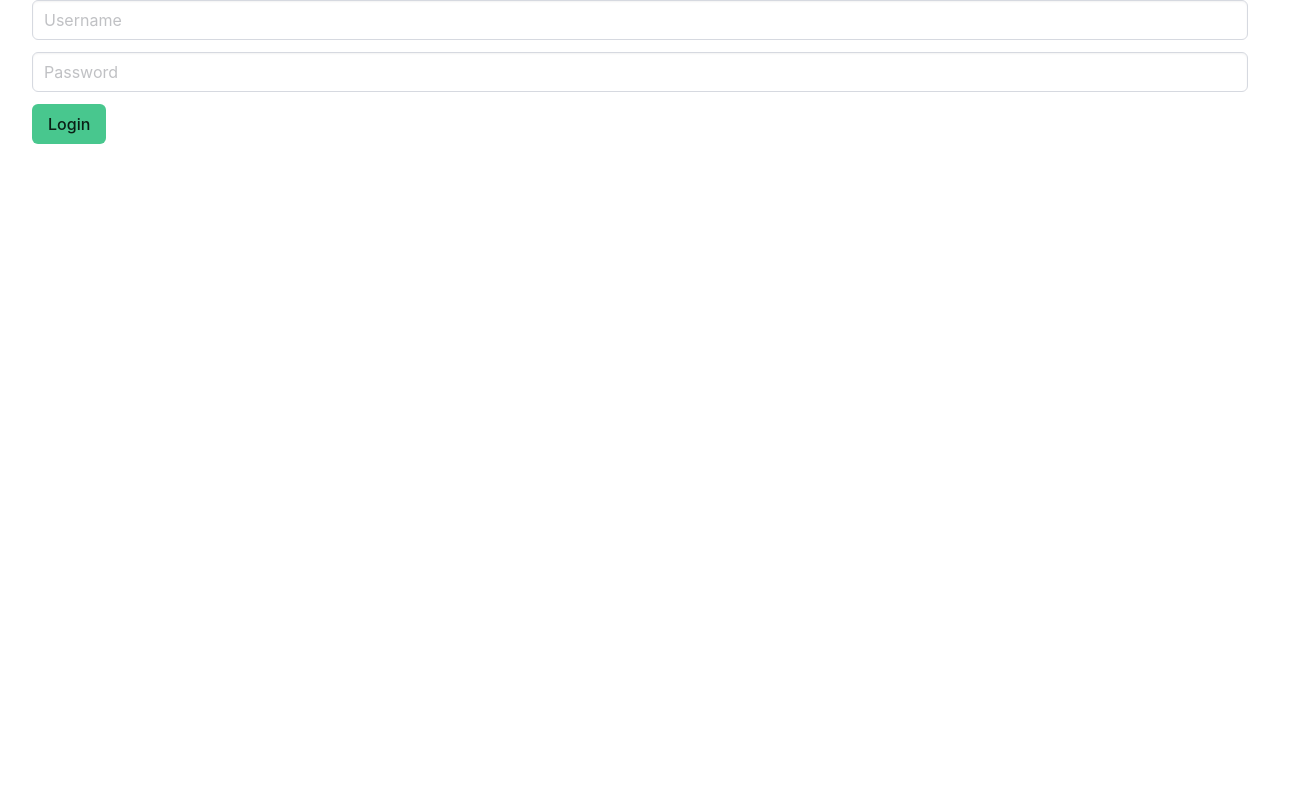
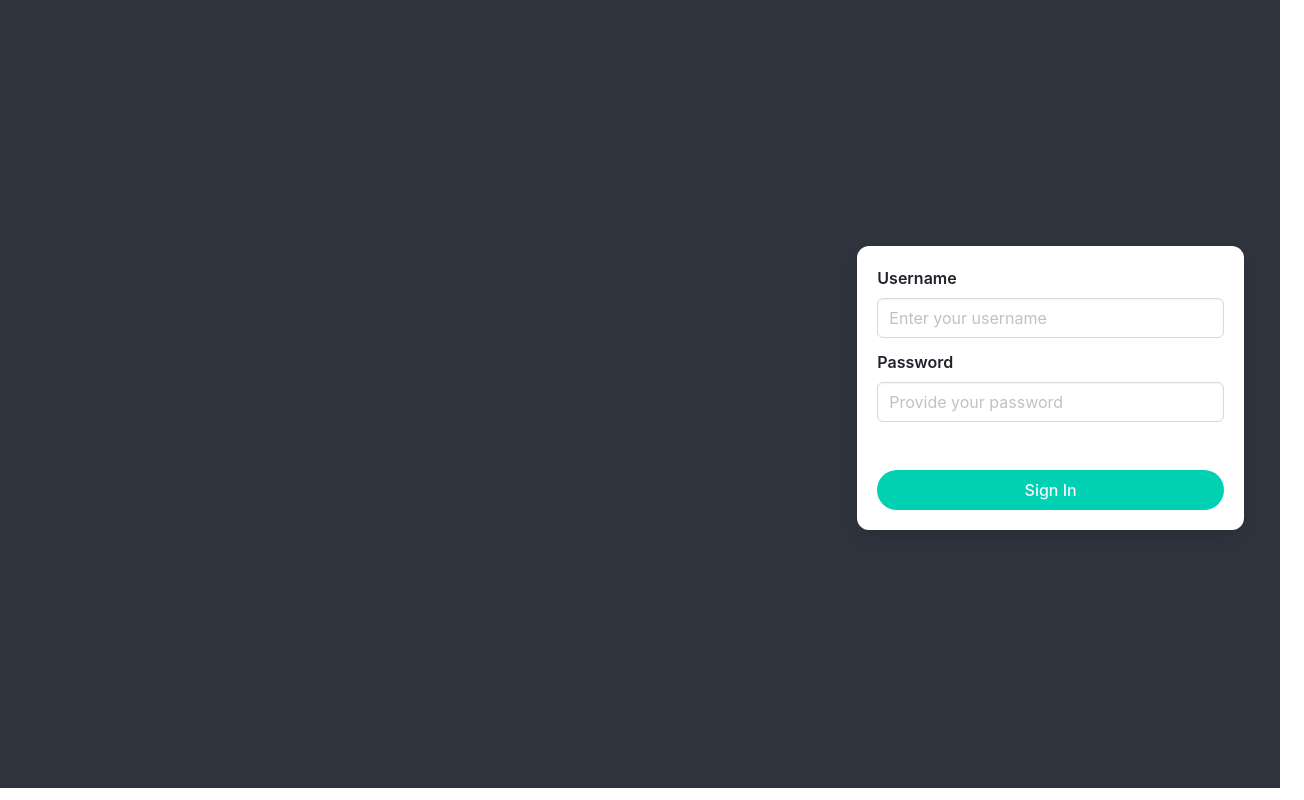
Before and after one commit to emersongin/wisdow-learn, a Vue app: page /login in a window 1280 px wide. Shown: the whole page, 1304 px wide, since content can reach past the window. Built offline with nearby package versions, Linux system fonts and the light colour scheme.

Commit message:
feat: melhorias em css pagina de login

```diff
--- a/src/components/LoginForm.vue
+++ b/src/components/LoginForm.vue
@@ -1,6 +1,7 @@
 <script setup lang="ts">
   import { ref } from 'vue';
-  import LoginForm, { type LoginFormData } from '@/models/LoginForm';
+  import LoginForm from '@/models/LoginForm';
+  import type LoginFormData from '@/types/LoginFormData';
 
   const emit = defineEmits(['submit']);
 
@@ -18,19 +19,23 @@
 <template>
   <form action="#" method="post" @submit="submit">
     <div class="field">
+      <label class="label has-text-black-ter">Username</label>
       <p class="control">
-        <input class="input" type="text" placeholder="Username" v-model="form.username" />
+        <input class="input" type="text" placeholder="Enter your username" v-model="form.username">
+        </input>
       </p>
     </div>
-    <div class="field">
+    <div class="field mt-3">
+      <label class="label has-text-black-ter">Password</label>
       <p class="control">
-        <input class="input" type="password" placeholder="Password" v-model="form.password" />
+        <input class="input" type="password" placeholder="Provide your password" v-model="form.password">
+        </input>
       </p>
     </div>
-    <div class="field">
+    <div class="field mt-6">
       <p class="control">
-        <button type="submit" class="button is-success">
-          Login
+        <button type="submit" class="button is-link has-background-primary is-responsive is-fullwidth is-rounded">
+          Sign In
         </button>
       </p>
     </div>
--- a/src/layouts/DefaultLayout.vue
+++ b/src/layouts/DefaultLayout.vue
@@ -1,5 +1,5 @@
 <template>
-  <main class="container is-fluid">
+  <main class="is-fluid has-background-grey-darker">
     <slot></slot>
   </main>
 </template>
--- a/src/models/LoginForm.ts
+++ b/src/models/LoginForm.ts
@@ -1,9 +1,5 @@
 import EventBus, { type Listener } from '@/models/EventBus';
-
-export type LoginFormData = {
-  username: string;
-  password: string;
-};
+import type LoginFormData from '@/types/LoginFormData';
 
 export default class LoginForm extends EventBus {
   public username: string;
--- a/src/pages/LoginPage.vue
+++ b/src/pages/LoginPage.vue
@@ -2,7 +2,7 @@
 import { inject } from 'vue';
 import { useRouter } from 'vue-router';
 import LoginForm from '@/components/LoginForm.vue';
-import { type LoginFormData } from '@/models/LoginForm';
+import type LoginFormData from '@/types/LoginFormData';
 
 const router = useRouter();
 const authStore = inject('authStore') as any;
@@ -23,7 +23,16 @@ const login = async (formData: LoginFormData) => {
 </script>
 
 <template>
-  <div>
-    <LoginForm @submit="login"></LoginForm>
-  </div>
+  <section class="hero columns is-fullheight">
+    <div class="section is-fullheight columns column">
+      <div class="column is-two-thirds">
+        <!-- image -->
+      </div>
+      <div class="column is-flex is-align-items-center">
+        <div class="box is-flex-grow-1">
+          <LoginForm @submit="login"></LoginForm>
+        </div>
+      </div>
+    </div>
+  </section>
 </template>
--- a/src/stores/auth.ts
+++ b/src/stores/auth.ts
@@ -1,7 +1,7 @@
 import { defineStore } from 'pinia';
 import { ref } from 'vue';
 import axios from 'axios';
-import { type LoginFormData } from '@/models/LoginForm';
+import type LoginFormData from '@/models/LoginForm';
 
 export const useAuthStore = defineStore('auth', () => {
   const token = ref(localStorage.getItem('token') || '');
--- /dev/null
+++ b/src/types/LoginFormData.ts
@@ -0,0 +1,4 @@
+export default interface LoginFormData {
+  username: string;
+  password: string;
+};
```
Also changed, not shown: 1 other file (tests, documents, lock files or other folders).
